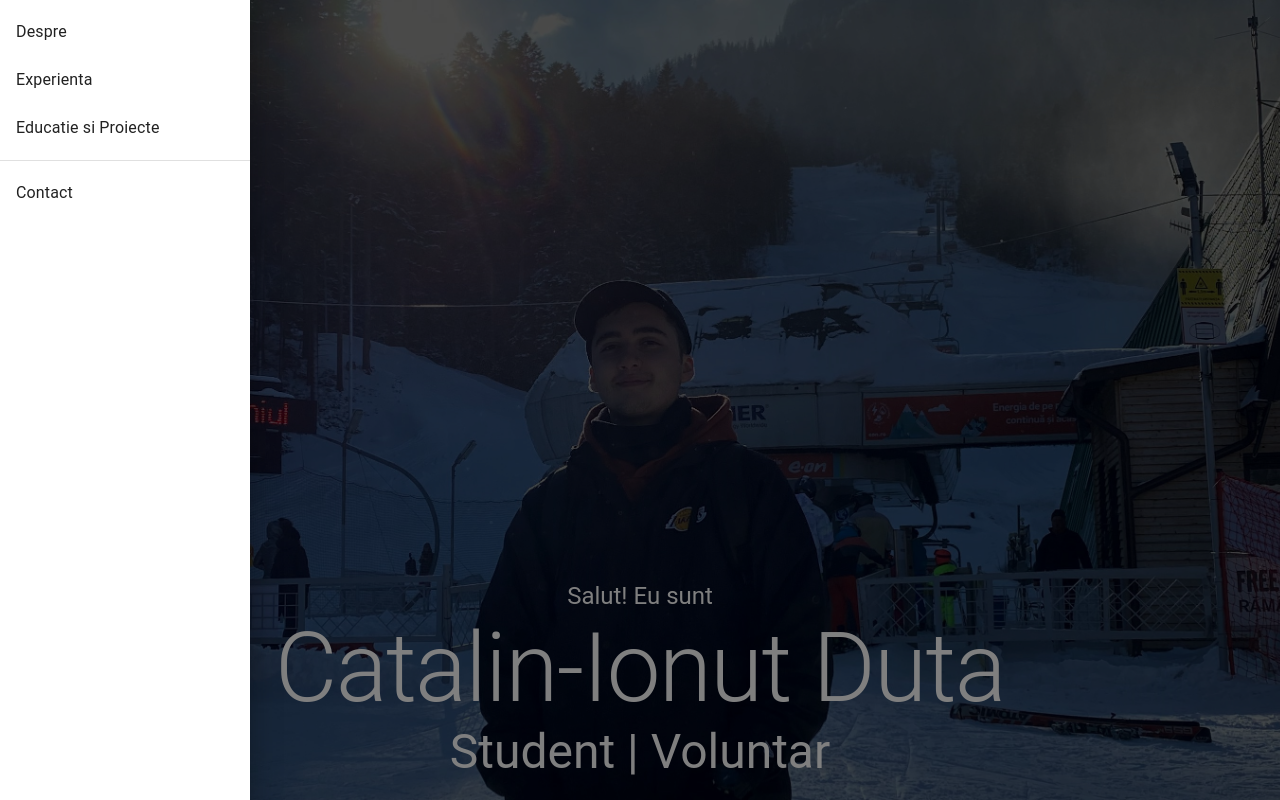
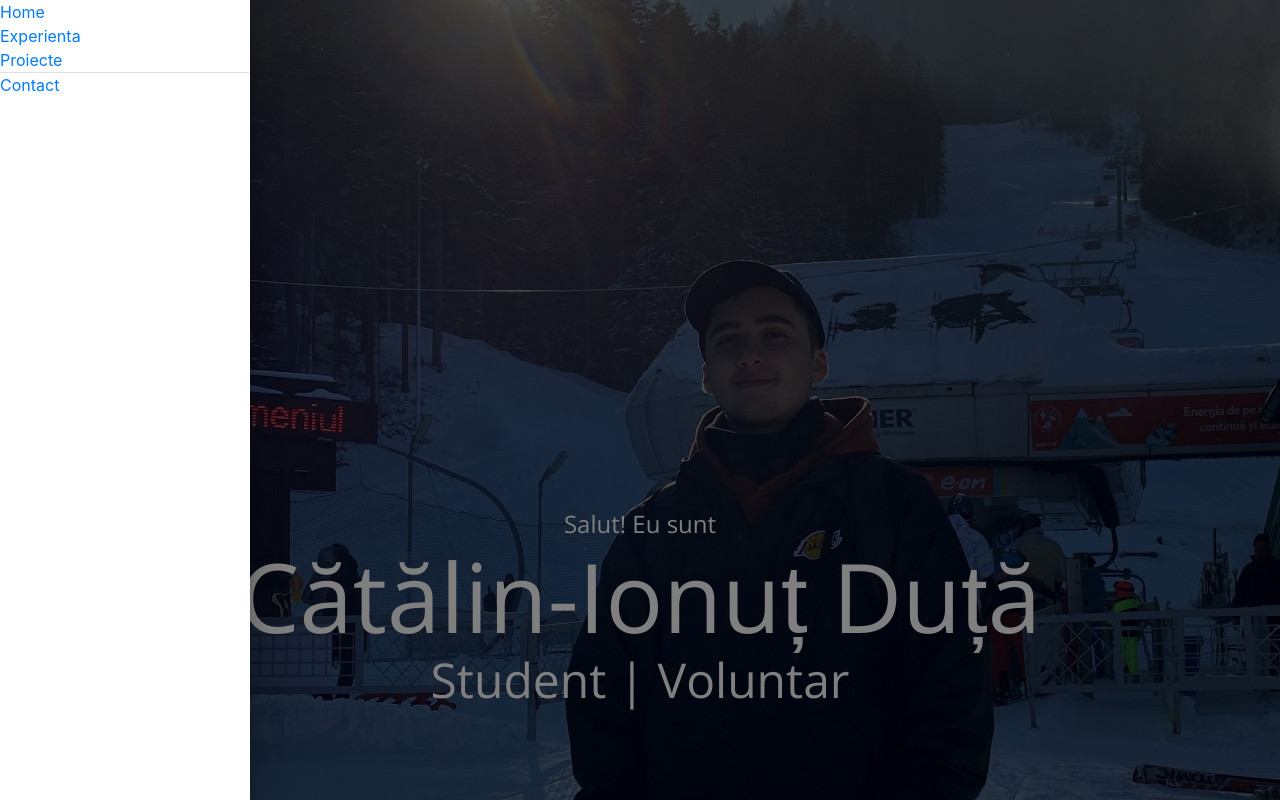
Before and after one commit to dutaci28/Pagina-personala, a React (Create React App) app: page / in a window 1280 px wide. Both pictures are taken after a click on the button 32 px from the left and 32 px from the top of the page. Shown: the top 800 px of the page. Built offline with nearby package versions, Linux system fonts and the light colour scheme.

Commit message:
Modificare font + alte ajustari

```diff
--- a/package.json
+++ b/package.json
@@ -12,6 +12,7 @@
     "react": "^17.0.2",
     "react-dom": "^17.0.2",
     "react-scripts": "4.0.3",
+    "react-scroll": "^1.8.2",
     "react-scrollspy": "^3.4.3",
     "react-sticky": "^6.0.3",
     "web-vitals": "^1.1.1"
--- a/public/index.html
+++ b/public/index.html
@@ -4,14 +4,28 @@
     <meta charset="utf-8" />
     <link rel="icon" href="%PUBLIC_URL%/favicon.ico" />
     <!--   -->
-    <link rel="stylesheet" href="https://maxcdn.bootstrapcdn.com/bootstrap/4.5.2/css/bootstrap.min.css">
+    <link
+      rel="stylesheet"
+      href="https://maxcdn.bootstrapcdn.com/bootstrap/4.5.2/css/bootstrap.min.css"
+    />
     <!--   -->
-    <meta name="viewport" content="minimum-scale=1 width=device-width, initial-scale=1" />
+    <meta
+      name="viewport"
+      content="minimum-scale=1 width=device-width, initial-scale=1"
+    />
     <meta name="theme-color" content="#000000" />
     <meta
       name="description"
       content="Web site created using create-react-app"
     />
+
+
+    <link rel="preconnect" href="https://fonts.gstatic.com" />
+    <link
+      href="https://fonts.googleapis.com/css2?family=Open+Sans:wght@300&display=swap"
+      rel="stylesheet"
+    />
+
 
     <link rel="apple-touch-icon" href="%PUBLIC_URL%/logo192.png" />
     <!--
@@ -30,7 +44,7 @@
     -->
     <title>React App</title>
   </head>
-  <body >
+  <body>
     <noscript>You need to enable JavaScript to run this app.</noscript>
     <div id="root"></div>
     <!--
--- a/src/App.js
+++ b/src/App.js
@@ -3,14 +3,25 @@ import PaginaTitlu from "./components/PaginaTitlu";
 import { StickyContainer, Sticky } from "react-sticky";
 import PaginaExperienta from "./components/PaginaExperienta";
 
+import { ThemeProvider, createMuiTheme } from "@material-ui/core/styles";
+
 function App() {
+  const theme = createMuiTheme({
+    typography: {
+      fontFamily: ["Open Sans", "sans-serif"].join(","),
+    },
+  });
+
   return (
+    <ThemeProvider theme={theme}>
       <StickyContainer>
+        <div id="#titlu">
+          <PaginaTitlu />
+        </div>
 
-      <PaginaTitlu />
-
+        <div id="#experienta">
           <PaginaExperienta />
-
+        </div>
         <Sticky>
           {({ style = "isSticky" }) => (
             <span style={style}>
@@ -19,8 +30,11 @@ function App() {
           )}
         </Sticky>
 
-
+        <div id="#altceva">
+          <PaginaTitlu />
+        </div>
       </StickyContainer>
+    </ThemeProvider>
   );
 }
 
--- a/src/components/PaginaExperienta.jsx
+++ b/src/components/PaginaExperienta.jsx
@@ -10,18 +10,14 @@ const useStyles = makeStyles({
     display: "flex",
     flexDirection: "column",
     justifyContent: "center",
+    height: "100vh",
   },
 });
 
 function PaginaExperienta() {
   const classes = useStyles();
   return (
-    <Paper
-      square
-      style={{ height: "100vh" }}
-      className={classes.pagExperienta}
-      elevation={0}
-      >
+    <Paper square className={classes.pagExperienta} elevation={0}>
 
       <div>
         <Typography variant="h3" align="center">
@@ -29,9 +25,6 @@ function PaginaExperienta() {
         </Typography>
       </div>
 
-      <div>
-        <Typography variant="h1" align="center"></Typography>
-      </div>
     </Paper>
   );
 }
--- a/src/components/PaginaTitlu.jsx
+++ b/src/components/PaginaTitlu.jsx
@@ -1,7 +1,6 @@
 import { makeStyles } from "@material-ui/core/styles";
 import { Typography } from "@material-ui/core";
 import Paper from "@material-ui/core/Paper";
-
 import ImgSpate from "../img/ImgSpate.jpg";
 
 const useStyles = makeStyles({
@@ -12,6 +11,7 @@ const useStyles = makeStyles({
     display: "flex",
     flexDirection: "column",
     justifyContent: "center",
+    height: "110vh"
   },
 });
 
@@ -20,15 +20,12 @@ function PaginaTitlu() {
   return (
     <Paper
       square
-      style={{ height: "100vh" }}
       className={classes.pagTitlu}
       elevation={0}
     >
       <div>
         <Typography style={{ color: "white" }} variant="h1" align="center">
-          <br></br>
-          <br></br>
-          <br></br>
+        <br></br>
           <br></br>
           <br></br>
         </Typography>
@@ -41,7 +38,7 @@ function PaginaTitlu() {
       </div>
       <div>
         <Typography style={{ color: "white" }} variant="h1" align="center">
-          Catalin-Ionut Duta
+        Cătălin-Ionuț Duță
         </Typography>
       </div>
       <div>
--- a/src/components/TemporaryDrawer.jsx
+++ b/src/components/TemporaryDrawer.jsx
@@ -2,13 +2,11 @@ import React from "react";
 import clsx from "clsx";
 import { makeStyles } from "@material-ui/core/styles";
 import Drawer from "@material-ui/core/Drawer";
-import List from "@material-ui/core/List";
 import Divider from "@material-ui/core/Divider";
-import ListItem from "@material-ui/core/ListItem";
-import ListItemText from "@material-ui/core/ListItemText";
-
 import DehazeIcon from "@material-ui/icons/Dehaze";
 import IconButton from "@material-ui/core/IconButton";
+
+
 
 const useStyles = makeStyles({
   list: {
@@ -48,21 +46,14 @@ export default function TemporaryDrawer() {
       onClick={toggleDrawer(anchor, false)}
       onKeyDown={toggleDrawer(anchor, false)}
     >
-      <List>
-        {["Despre", "Experienta", "Educatie si Proiecte"].map((text, index) => (
-          <ListItem button key={text}>
-            <ListItemText primary={text} />
-          </ListItem>
-        ))}
-      </List>
+      <div><a href="#titlu">Home</a></div>
+      <div><a href="#experienta">Experienta</a></div>
+      <div><a href="#titlu">Proiecte</a></div>
+
       <Divider />
-      <List>
-        {["Contact"].map((text, index) => (
-          <ListItem button key={text}>
-            <ListItemText primary={text} />
-          </ListItem>
-        ))}
-      </List>
+
+      <div><a href="#titlu">Contact</a></div>
+
     </div>
   );
 
--- a/src/index.css
+++ b/src/index.css
@@ -1,3 +1,5 @@
+
+
 body {
   margin: 0;
   font-family: -apple-system, BlinkMacSystemFont, 'Segoe UI', 'Roboto', 'Oxygen',
```
Also changed, not shown: src/img/ImgSpate.jpg, 1 other file (tests, documents, lock files or other folders). Lines whose indentation alone changed are shown as unchanged.
